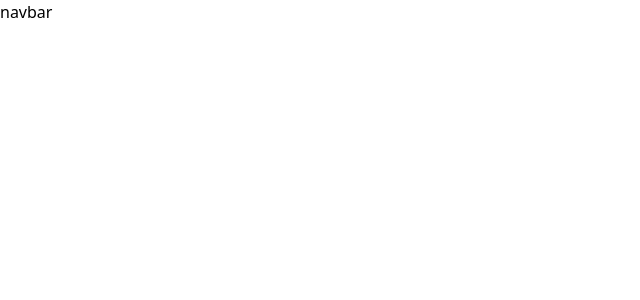
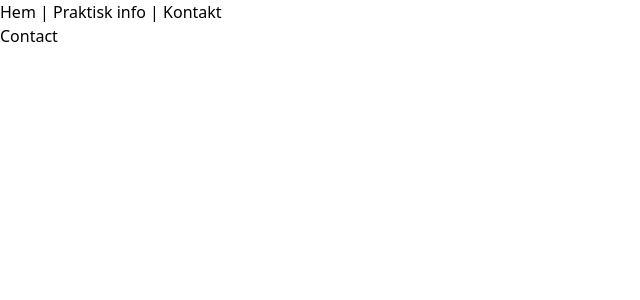
Before and after one commit to annarehnman/brollopssida, a Vue app: page /kontakt in a window 1280 px wide. Shown: the top 300 px of the page, without its empty margins (0-640 px from the left). Built offline with nearby package versions, Linux system fonts and the light colour scheme.

Commit message:
add structure

```diff
--- a/package.json
+++ b/package.json
@@ -12,10 +12,12 @@
     "core-js": "^3.6.5",
     "postcss": "^7",
     "tailwindcss": "npm:@tailwindcss/postcss7-compat@^2.2.17",
-    "vue": "^3.0.0"
+    "vue": "^3.0.0",
+    "vue-router": "^4.0.0-0"
   },
   "devDependencies": {
     "@vue/cli-plugin-babel": "~4.5.0",
+    "@vue/cli-plugin-router": "~4.5.0",
     "@vue/cli-service": "~4.5.0",
     "@vue/compiler-sfc": "^3.0.0",
     "vue-cli-plugin-tailwind": "~2.2.18"
--- a/src/App.vue
+++ b/src/App.vue
@@ -1,14 +1,17 @@
 <template>
-  <navbar></navbar>
+  <div id="app">
+    <Navbar />
+  </div>
+  <router-view/>
 </template>
 
 <script>
-import Navbar from './components/Navbar.vue'
+  import Navbar from './components/Navbar.vue';
 
-export default {
-  name: 'App',
-  components: {
-    Navbar
+  export default {
+    name: 'App',
+    components: {
+      Navbar
+    }
   }
-}
 </script>
--- a/src/components/Navbar.vue
+++ b/src/components/Navbar.vue
@@ -1,14 +1,14 @@
 <template>
   <div class="navbar">
-    navbar
+    <router-link to="/">Hem</router-link> |
+    <router-link to="/info">Praktisk info</router-link> |
+    <router-link to="/kontakt">Kontakt</router-link>
   </div>
 </template>
 
 <script>
+
 export default {
-  name: 'Navbar',
-  props: {
-    msg: String
-  }
+  name: 'Navbar'
 }
 </script>
--- a/src/main.js
+++ b/src/main.js
@@ -1,5 +1,6 @@
 import { createApp } from 'vue'
 import App from './App.vue'
 import './assets/tailwind.css'
+import router from './router'
 
-createApp(App).mount('#app')
+createApp(App).use(router).mount('#app')
--- /dev/null
+++ b/src/router/index.js
@@ -0,0 +1,29 @@
+import { createRouter, createWebHistory } from 'vue-router'
+import Home from '../views/Home.vue'
+import About from '../views/About.vue'
+import Contact from '../views/Contact.vue'
+
+const routes = [
+  {
+    path: '/',
+    name: 'Home',
+    component: Home
+  },
+  {
+    path: '/info',
+    name: 'About',
+    component: About
+  },
+  {
+    path: '/kontakt',
+    name: 'Contact',
+    component: Contact
+  }
+]
+
+const router = createRouter({
+  history: createWebHistory(process.env.BASE_URL),
+  routes
+})
+
+export default router
--- /dev/null
+++ b/src/views/About.vue
@@ -0,0 +1,15 @@
+<template>
+  <div class="about">
+    About
+  </div>
+</template>
+
+<script>
+
+export default {
+  name: 'Home',
+  components: {
+
+  }
+}
+</script>
--- /dev/null
+++ b/src/views/Contact.vue
@@ -0,0 +1,15 @@
+<template>
+  <div class="contact">
+    Contact
+  </div>
+</template>
+
+<script>
+
+export default {
+  name: 'Contact',
+  components: {
+
+  }
+}
+</script>
--- /dev/null
+++ b/src/views/Home.vue
@@ -0,0 +1,15 @@
+<template>
+  <div class="home">
+    Home
+  </div>
+</template>
+
+<script>
+
+export default {
+  name: 'Home',
+  components: {
+
+  }
+}
+</script>
```
Also changed, not shown: 1 other file (tests, documents, lock files or other folders).
